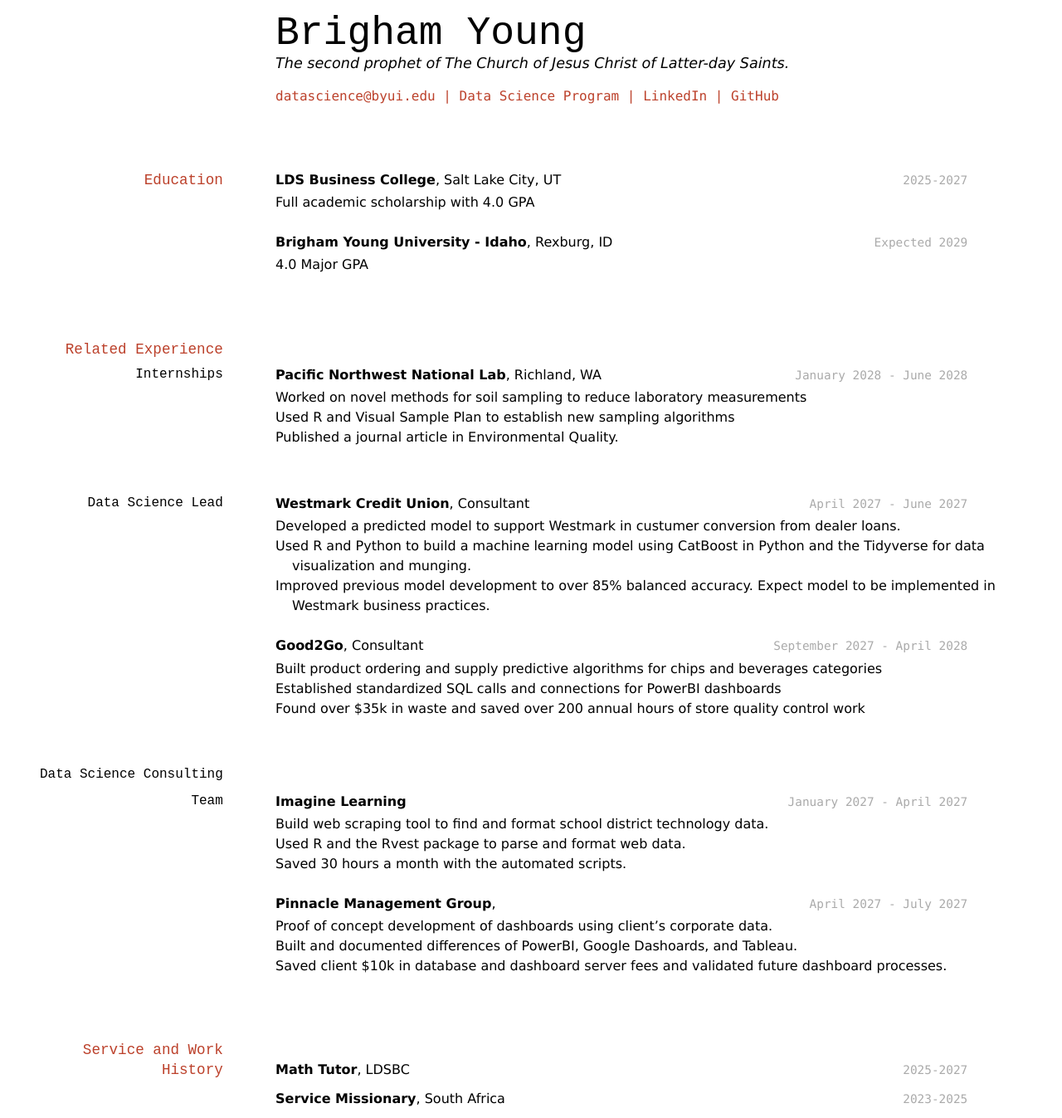
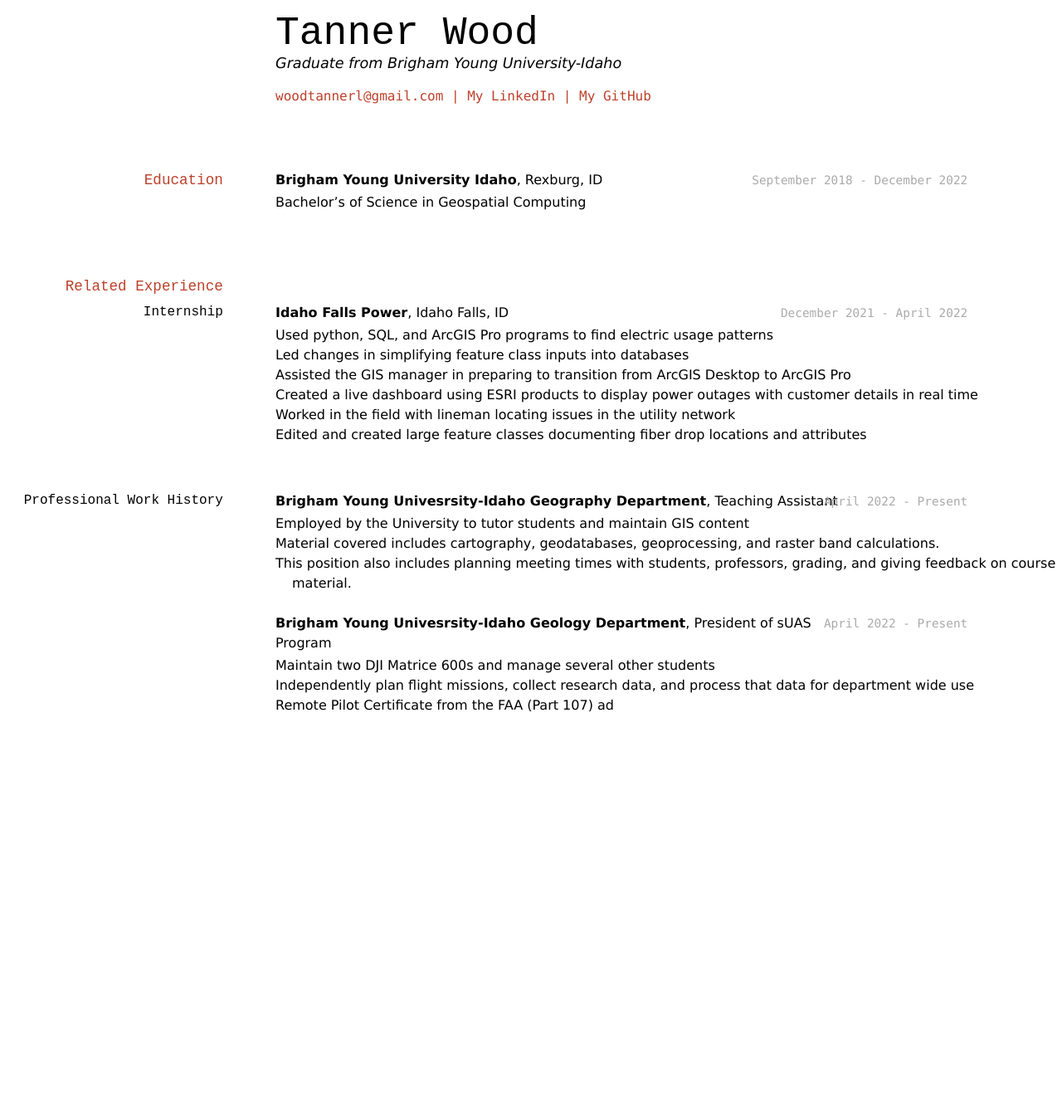
Before and after one commit to byuids-resumes/wood-resume-1, a Jekyll site: the page built from docs/index.md, in a window 1280 px wide. Shown: the whole page at 83% size. Built offline with Jekyll 4.4.1, drawn with Linux system fonts in a browser that asks for light colours; after the commit the page ends 900 px from its top, so only the background shows below that.

Commit message:
ResumeBegin

```diff
--- a/docs/index.md
+++ b/docs/index.md
@@ -1,85 +1,55 @@
 ---
 layout: cv
-title: Brigham Young's Resume
+title: Tanner Wood's Resume
 ---
-# Brigham Young
-The second prophet of The Church of Jesus Christ of Latter-day Saints.
+# Tanner Wood
+Graduate from Brigham Young University-Idaho
 
 <div id="webaddress">
-<a href="datascience@byui.edu">datascience@byui.edu</a>
-| <a href="https://byuidatascience.github.io/development.html">Data Science Program</a>
-| <a href="https://www.linkedin.com/groups/13537407/">LinkedIn</a>
-| <a href="https://github.com/byuids-resumes">GitHub</a>
+<a href="datascience@byui.edu">woodtannerl@gmail.com</a>
+| <a href="https://www.linkedin.com/in/tanner-wood-0ba06b203/"> My LinkedIn</a>
+| <a href="https://github.com/woodtannerl1"> My GitHub</a>
 </div>
-
-<!-- https://www.monique.tech/the-art-of-markdown -->
 
 ## Education
 
-`2025-2027`
-__LDS Business College__, Salt Lake City, UT
+`September 2018 - December 2022`
+__Brigham Young University Idaho__, Rexburg, ID
 
-- Full academic scholarship with 4.0 GPA
-
-`Expected 2029`
-__Brigham Young University - Idaho__, Rexburg, ID
-
-- 4.0 Major GPA
-
+- Bachelor's of Science in Geospatial Computing
 
 ## Related Experience
 
-### Internships
+### Internship
 
-`January 2028 - June 2028`
-__Pacific Northwest National Lab__, Richland, WA
+`December 2021 - April 2022`
+__Idaho Falls Power__, Idaho Falls, ID
 
-- Worked on novel methods for soil sampling to reduce laboratory measurements
-- Used R and Visual Sample Plan to establish new sampling algorithms
-- Published a journal article in Environmental Quality.
+- Used python, SQL, and ArcGIS Pro programs to find electric usage patterns
+- Led changes in simplifying feature class inputs into databases
+- Assisted the GIS manager in preparing to transition from ArcGIS Desktop to ArcGIS Pro
+- Created a live dashboard using ESRI products to display power outages with customer details in real time
+- Worked in the field with lineman locating issues in the utility network
+- Edited and created large feature classes documenting fiber drop locations and attributes
 
-### Data Science Lead
+### Professional Work History
 
-`April 2027 - June 2027`
-__Westmark Credit Union__, Consultant
+`April 2022 - Present`
+__Brigham Young Univesrsity-Idaho Geography Department__, Teaching Assistant
 
-- Developed a predicted model to support Westmark in custumer conversion from dealer loans.
-- Used R and Python to build a machine learning model using CatBoost in Python and the Tidyverse for data visualization and munging.
-- Improved previous model development to over 85% balanced accuracy. Expect model to be implemented in Westmark business practices.
-
-`September 2027 - April 2028`
-__Good2Go__, Consultant
-
-- Built product ordering and supply predictive algorithms for chips and beverages categories
-- Established standardized SQL calls and connections for PowerBI dashboards
-- Found over $35k in waste and saved over 200 annual hours of store quality control work
-
-### Data Science Consulting Team
-
-`January 2027 - April 2027`
-__Imagine Learning__
-
-- Build web scraping tool to find and format school district technology data.
-- Used R and the Rvest package to parse and format web data.
-- Saved 30 hours a month with the automated scripts.
-
-`April 2027 - July 2027`
-__Pinnacle Management Group__,
-
-- Proof of concept development of dashboards using client's corporate data.
-- Built and documented differences of PowerBI, Google Dashoards, and Tableau.
-- Saved client $10k in database and dashboard server fees and validated future dashboard processes.
+- Employed by the University to tutor students and maintain GIS content
+- Material covered includes cartography, geodatabases, geoprocessing, and raster band calculations.
+- This position also includes planning meeting times with students, professors, grading, and giving feedback on course material.
 
 
-## Service and Work History
 
-`2025-2027`
-__Math Tutor__, LDSBC
+`April 2022 - Present`
+__Brigham Young Univesrsity-Idaho Geology Department__, President of sUAS Program
 
-
-`2023-2025`
-__Service Missionary__, South Africa
-
+- Maintain two DJI Matrice 600s and manage several other students
+- Independently plan flight missions, collect research data, and process that data for department wide use
+- Remote Pilot Certificate from the FAA (Part 107)
+ad
 
 
 <!-- ### Footer
```
